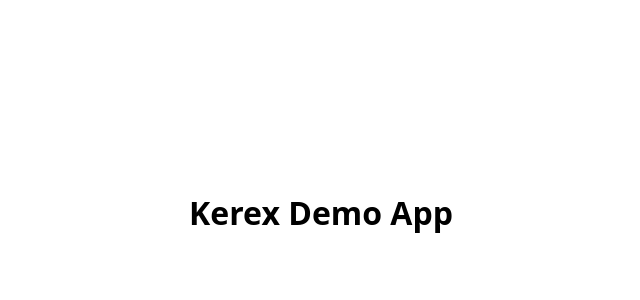
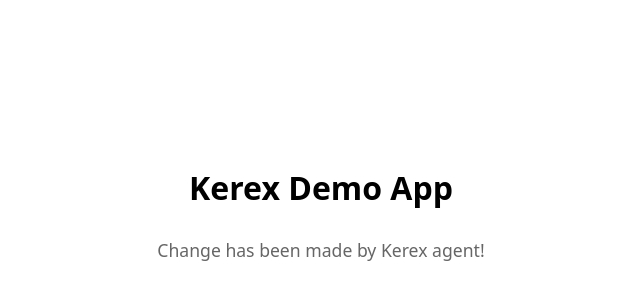
Before and after one commit to kerex-app/kerex-slack-demo, a React (Vite) app: page / in a window 1280 px wide. Shown: the part 196-496 px from the top of the page, without its empty margins (319-959 px from the left). Built offline with nearby package versions, Linux system fonts and the light colour scheme.

Commit message:
feat: add subtitle to homepage (KER-5)
- Added subtitle under the title with text "Change has been made by Kerex agent!"
- Styled with sensible typography (1.1rem font size, gray color, medium weight)
- Updated flexbox layout to column direction for proper vertical stacking

```diff
--- a/src/App.tsx
+++ b/src/App.tsx
@@ -2,12 +2,19 @@ function App() {
   return (
     <div style={{
       display: 'flex',
+      flexDirection: 'column',
       justifyContent: 'center',
       alignItems: 'center',
       height: '100vh',
       fontFamily: 'system-ui, sans-serif'
     }}>
       <h1>Kerex Demo App</h1>
+      <p style={{
+        fontSize: '1.1rem',
+        color: '#666',
+        marginTop: '0.5rem',
+        fontWeight: '500'
+      }}>Change has been made by Kerex agent!</p>
     </div>
   )
 }
```
